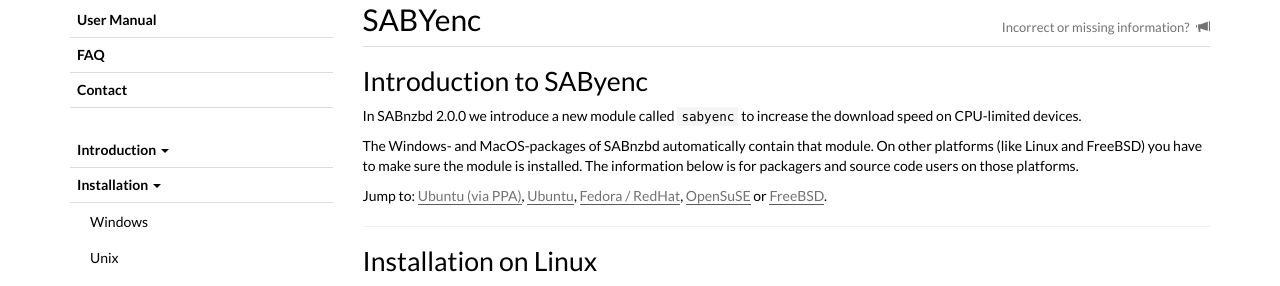
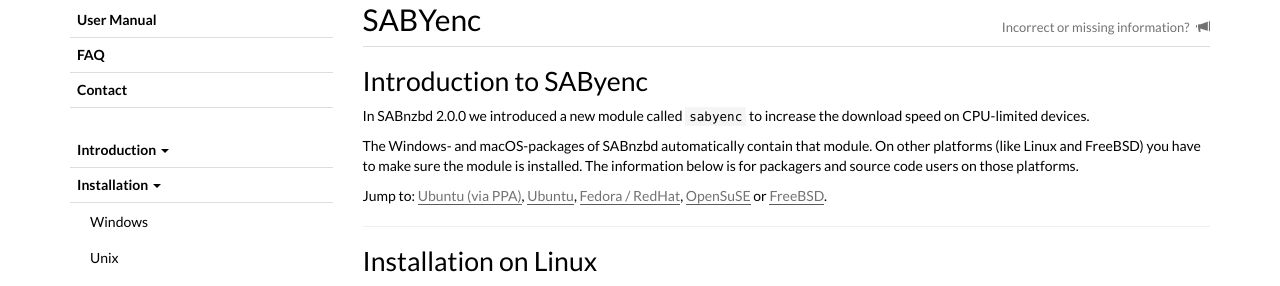
Before and after one commit to sabnzbd/sabnzbd.github.io, a Jekyll site: the page built from wiki/installation/sabyenc.md, in a window 1280 px wide and 900 px high. Shown: the part 150-436 px from the top of the window. Built offline with Jekyll 4.4.1, drawn with Linux system fonts in a browser that asks for light colours.

```diff
--- a/_layouts/wiki.html
+++ b/_layouts/wiki.html
@@ -1,6 +1,6 @@
 {% include header.html %}
 
-{% if page.url contains "/nzb-sources" or page.url contains "/glitter-tips-and-tricks" or page.url contains "/downloads-cannot-be-completed" %}
+{% if page.url contains "/nzb-sources" or page.url contains "/servers" or page.url contains "/glitter-tips-and-tricks" or page.url contains "/downloads-cannot-be-completed" %}
     {% include giganews.html %}
 {% endif %}
 
--- a/index.html
+++ b/index.html
@@ -42,7 +42,7 @@ title: The free and easy binary newsreader
             <div class="col-md-6">
                 <img class="highlights" src="/images/landing/os-logos.png" alt="It runs anywhere" />
                 <h3>It runs anywhere</h3>
-                <p>SABnzbd runs on Windows, MacOS, Linux. And also on Unix, BSD, certain NAS devices (Synology, QNAP).
+                <p>SABnzbd runs on Windows, macOS, Linux. And also on Unix, BSD, certain NAS devices (Synology, QNAP).
                 You can access SABnzbd from any device with a webbrowser, so also iOS and Android phones and tablets.</p>
                 <div class="clearfix"></div>
             </div>
--- a/wiki/configuration/2.2/configure.html
+++ b/wiki/configuration/2.2/configure.html
@@ -13,7 +13,7 @@ Default locations for each operating system can be found in <a href="/wiki/advan
 <hr>
 
 <h2 id="no_cryptography">Python Cryptography not available</h2>
-<p>Python Cryptography is not essential and only needed to inspect the contents of encrypted RAR-files during download and to generate self-signed certificates to use with HTTPS connections.
+<p>Python Cryptography is not essential and only needed to inspect the contents of encrypted RAR-files during download and to generate self-signed certificates when you want to access the interface via HTTPS.
 <p>Ubuntu: <br>
     <pre><code>sudo apt-get install python-cryptography</code></pre>
  <p>Running from source: <br>
--- a/wiki/extra/glitter-tips-and-tricks.html
+++ b/wiki/extra/glitter-tips-and-tricks.html
@@ -27,7 +27,7 @@ title: Glitter Tips and Tricks
 <hr><h2>Tabbed layout</h2>
 <p>When you prefer to have the Queue and History not on the same page but in tabs (much like the old Classic interface), you can activate this in Status and Interface settings ( <span class="glyphicon glyphicon-wrench"></span>, Web Interface).
 
-<hr><h2>Shows relative times ("6 hours ago" or "3 minutes ago") or other date/time formats</h2>
+<hr><h2>Pick date/time formats</h2>
 <p>In Status and Interface settings ( <span class="glyphicon glyphicon-wrench"></span>, Web Interface) you can choose to display the time Twitter/Facebook-style instead of the regular date/time format. You can also change it to a different notation.
 
 <hr><h2>Disable confirmations when deleting items from Queue/History</h2>
--- a/wiki/faq.html
+++ b/wiki/faq.html
@@ -85,7 +85,7 @@ title: FAQ
     <li>par2 and unrar</li>
     <li>optionally the Python library yEnc</li>
 </ol>
-<p>The creators of SABnzbd provide the source code of SABnzbd, plus ready-to-install-and-run packages for Windows and MacOS.<br>
+<p>The creators of SABnzbd provide the source code of SABnzbd, plus ready-to-install-and-run packages for Windows and macOS.<br>
     Others provide (or don't provide) packages for other operating systems. If you want SABnzbd on another operating system, search for an existing package for that OS, or make it work yourself.<br>
     On top of the above, SABnzbd requires some amount of RAM: more is better, especially for high-speed Internet connections and/or big downloads. 256MB of RAM (or less) without swap space will cause problems and crashes.
 </p>
--- a/wiki/installation/sabyenc.md
+++ b/wiki/installation/sabyenc.md
@@ -7,9 +7,9 @@ redirect_from:
 
 # Introduction to SAByenc
 
-In SABnzbd 2.0.0 we introduce a new module called `sabyenc` to increase the download speed on CPU-limited devices.
+In SABnzbd 2.0.0 we introduced a new module called `sabyenc` to increase the download speed on CPU-limited devices.
 
-The Windows- and MacOS-packages of SABnzbd automatically contain that module. On other platforms (like Linux and FreeBSD) you have to make sure the module is installed. The information below is for packagers and source code users on those platforms.
+The Windows- and macOS-packages of SABnzbd automatically contain that module. On other platforms (like Linux and FreeBSD) you have to make sure the module is installed. The information below is for packagers and source code users on those platforms.
 
 Jump to: [Ubuntu (via PPA)](#installation-on-ubuntu-via-ppa), [Ubuntu](#installation-on-ubuntu-without-ppa), [Fedora / RedHat](#installation-on-fedora--redhat), [OpenSuSE](#installation-on-opensuse) or [FreeBSD](#installation-on-freebsd).
 
```
